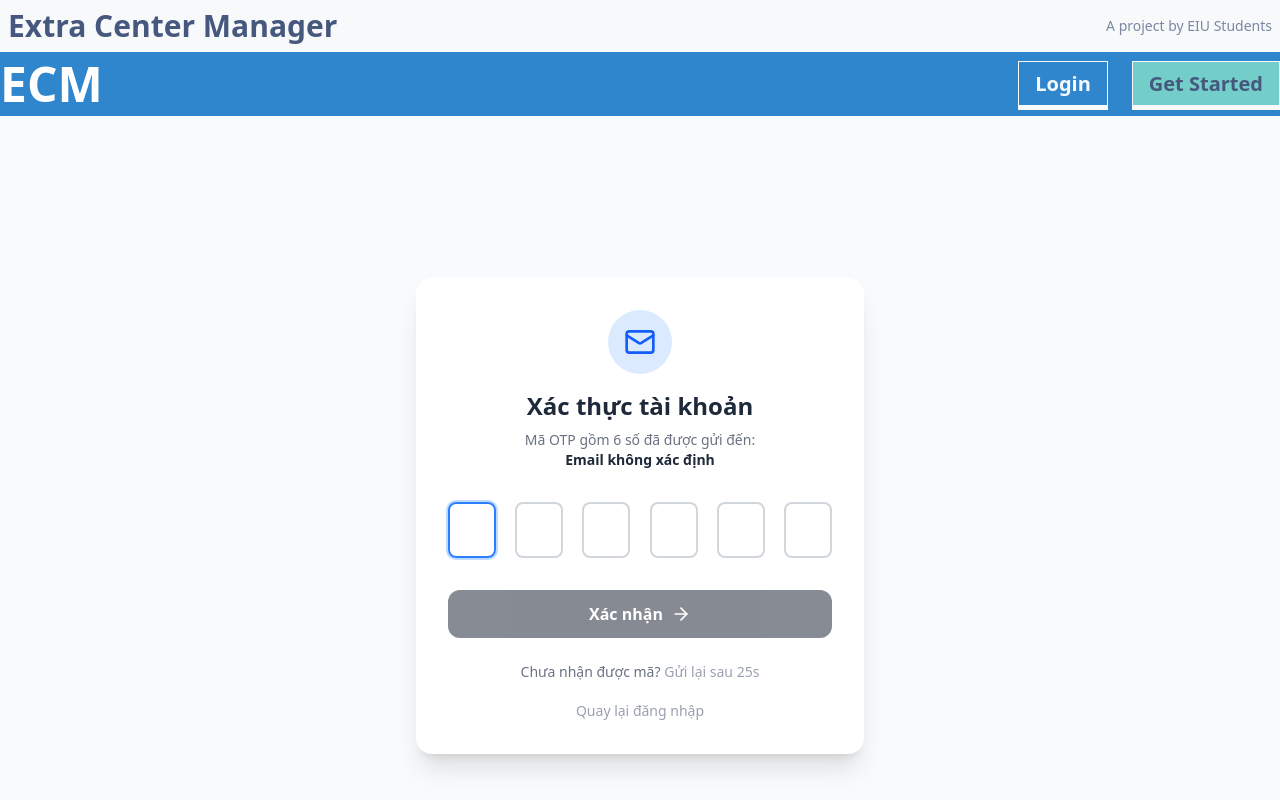
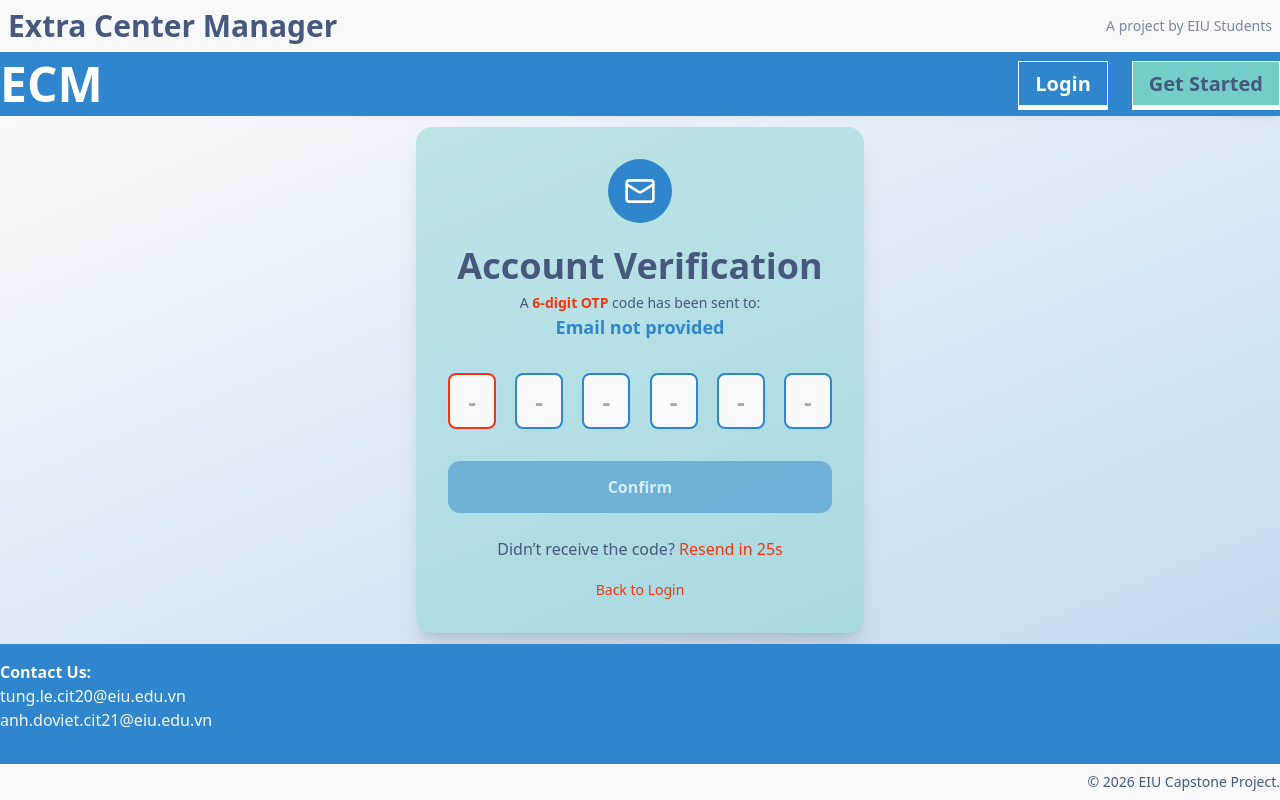
Before and after one commit to anhhh1801/Capstone_ECM, a Next.js app in the folder frontend/: page /verify in a window 1280 px wide. Shown: the top 800 px of the page. Built offline with nearby package versions, Linux system fonts and the light colour scheme; no server answers.

Commit message:
UI changes
- verifycation

```diff
--- a/frontend/src/app/globals.css
+++ b/frontend/src/app/globals.css
@@ -24,7 +24,7 @@
 .focus-outline:focus { outline: 3px solid rgba(48,134,204,0.25); outline-offset: 2px; }
 
 .main-btn {
-    border: 1px solid var(--color-main);
+    border: 2px solid var(--color-main);
     background-color: var(--color-soft-white);
     color: var(--color-main);
     padding: 0.75rem 1.5rem;
--- a/frontend/src/app/page.tsx
+++ b/frontend/src/app/page.tsx
@@ -24,7 +24,7 @@ export default function Home() {
 
           <Link
             href="/register"
-            className="self-start main-btn"
+            className="self-start main-btn font-bold"
           >
             I'm ready to get started
           </Link>
--- a/frontend/src/app/verify/page.tsx
+++ b/frontend/src/app/verify/page.tsx
@@ -5,21 +5,20 @@ import { useSearchParams, useRouter } from "next/navigation";
 import { verifyOtp, resendOtp } from "@/services/authService";
 import { CheckCircle, Loader2, Mail, ArrowRight, RefreshCcw } from "lucide-react";
 import Link from "next/link";
-import { toast } from "react-hot-toast"; // Assuming you use toast, or remove if not
+import { toast } from "react-hot-toast";
 
 function VerifyContent() {
     const searchParams = useSearchParams();
     const router = useRouter();
 
-    // Get email from URL (e.g. /verify?email=abc@gmail.com)
     const email = searchParams.get("email");
 
     const [otp, setOtp] = useState<string[]>(new Array(6).fill(""));
     const [status, setStatus] = useState<"idle" | "loading" | "success">("idle");
-    const [timer, setTimer] = useState(30); // 30s countdown for resend
+    const [timer, setTimer] = useState(30);
     const inputRefs = useRef<(HTMLInputElement | null)[]>([]);
 
-    // Countdown Logic
+    // Countdown
     useEffect(() => {
         if (timer > 0) {
             const interval = setInterval(() => setTimer((prev) => prev - 1), 1000);
@@ -27,104 +26,135 @@ function VerifyContent() {
         }
     }, [timer]);
 
-    // Focus first input on load
+    // Focus first input
     useEffect(() => {
         if (inputRefs.current[0]) {
             inputRefs.current[0].focus();
         }
     }, []);
 
-    // Handle Input Change
     const handleChange = (index: number, value: string) => {
-        if (isNaN(Number(value))) return; // Only allow numbers
+        if (isNaN(Number(value))) return;
 
         const newOtp = [...otp];
-        newOtp[index] = value.substring(value.length - 1); // Take last char
+        newOtp[index] = value.substring(value.length - 1);
         setOtp(newOtp);
 
-        // Move to next input
-        if (value && index < 5 && inputRefs.current[index + 1]) {
+        if (value && index < 5) {
             inputRefs.current[index + 1]?.focus();
         }
     };
 
-    // Handle Backspace
-    const handleKeyDown = (index: number, e: React.KeyboardEvent<HTMLInputElement>) => {
-        if (e.key === "Backspace" && !otp[index] && index > 0 && inputRefs.current[index - 1]) {
+    const handleKeyDown = (
+        index: number,
+        e: React.KeyboardEvent<HTMLInputElement>
+    ) => {
+        if (e.key === "Backspace" && !otp[index] && index > 0) {
             inputRefs.current[index - 1]?.focus();
         }
     };
 
-    // SUBMIT OTP
     const handleVerify = async () => {
         const code = otp.join("");
+
         if (code.length !== 6) {
-            toast.error("Vui lòng nhập đủ 6 số!");
+            toast.error("Please enter all 6 digits.");
             return;
         }
 
         if (!email) {
-            toast.error("Thiếu thông tin email!");
+            toast.error("Missing email information.");
             return;
         }
 
         setStatus("loading");
+
         try {
             await verifyOtp(email, code);
             setStatus("success");
-            toast.success("Xác thực thành công!");
+            toast.success("Verification successful!");
 
-            // Redirect to login after 2s
             setTimeout(() => router.push("/login"), 2000);
         } catch (error: any) {
             setStatus("idle");
-            const msg = error.response?.data || "Mã xác thực không đúng.";
+            const msg =
+                error.response?.data || "Invalid verification code.";
             toast.error(msg);
         }
     };
 
-    // RESEND OTP
     const handleResend = async () => {
-        if (timer > 0) return;
-        if (!email) return;
+        if (timer > 0 || !email) return;
 
         try {
             await resendOtp(email);
-            toast.success("Đã gửi lại mã OTP mới!");
-            setTimer(30); // Reset timer
-            setOtp(new Array(6).fill("")); // Clear inputs
-            inputRefs.current[0]?.focus(); // Focus start
+            toast.success("A new OTP has been sent!");
+            setTimer(30);
+            setOtp(new Array(6).fill(""));
+            inputRefs.current[0]?.focus();
         } catch (error: any) {
-            toast.error(error.response?.data || "Không thể gửi lại mã.");
+            toast.error(
+                error.response?.data || "Unable to resend OTP."
+            );
         }
     };
+    const handlePaste = (e: React.ClipboardEvent<HTMLInputElement>) => {
+        e.preventDefault();
 
-    // --- RENDER SUCCESS STATE ---
+        const pastedData = e.clipboardData.getData("text").trim();
+
+        if (!/^\d+$/.test(pastedData)) return; // only numbers
+
+        const pastedArray = pastedData.slice(0, 6).split("");
+
+        const newOtp = [...otp];
+
+        pastedArray.forEach((char, index) => {
+            newOtp[index] = char;
+        });
+
+        setOtp(newOtp);
+
+        // focus last filled input
+        const lastIndex = pastedArray.length - 1;
+        inputRefs.current[lastIndex]?.focus();
+    };
+
+    // Success Screen
     if (status === "success") {
         return (
             <div className="flex min-h-screen flex-col items-center justify-center bg-gray-50 p-4">
                 <div className="w-full max-w-md rounded-2xl bg-white p-8 shadow-xl text-center animate-in zoom-in duration-300">
                     <CheckCircle className="h-16 w-16 text-green-500 mx-auto mb-4" />
-                    <h2 className="text-2xl font-bold text-gray-800">Xác thực thành công!</h2>
-                    <p className="text-gray-500 mt-2">Tài khoản của bạn đã được kích hoạt.</p>
-                    <p className="text-sm text-gray-400 mt-1">Đang chuyển hướng đến trang đăng nhập...</p>
+                    <h2 className="text-2xl font-bold text-gray-800">
+                        Verification Successful!
+                    </h2>
+                    <p className="text-gray-500 mt-2">
+                        Your account has been activated.
+                    </p>
+                    <p className="text-sm text-gray-400 mt-1">
+                        Redirecting to login page...
+                    </p>
                 </div>
             </div>
         );
     }
 
     return (
-        <div className="flex min-h-screen flex-col items-center justify-center bg-gray-50 p-4">
-            <div className="w-full max-w-md rounded-2xl bg-white p-8 shadow-xl">
+        <div className="flex-1 flex items-center justify-center bg-gradient-to-br from-[var(--color-soft-white)] to-[var(--color-main)]/30 px-4">
+            <div className="w-full max-w-md rounded-2xl bg-[var(--color-secondary)]/40 p-8 shadow-xl transition-all hover:shadow-2xl">
+                <div className="text-center mb-8">
+                    <div className="mx-auto mb-4 flex h-16 w-16 items-center justify-center rounded-full bg-[var(--color-main)] text-white">
+                        <Mail size={32} />
+                    </div>
+                    <h2 className="header-1">Account Verification</h2>
 
-                <div className="text-center mb-8">
-                    <div className="mx-auto w-16 h-16 bg-blue-100 rounded-full flex items-center justify-center mb-4">
-                        <Mail className="h-8 w-8 text-blue-600" />
-                    </div>
-                    <h2 className="text-2xl font-bold text-gray-800">Xác thực tài khoản</h2>
-                    <p className="text-gray-500 mt-2 text-sm">
-                        Mã OTP gồm 6 số đã được gửi đến: <br />
-                        <span className="font-semibold text-gray-800">{email || "Email không xác định"}</span>
+                    <p className="mb-1 block text-sm font-medium text-[var(--color-text)]">
+                        A <span className="font-bold text-[var(--color-alert)]">6-digit OTP</span> code has been sent to:
+                        <br />
+                        <span className="font-bold text-lg text-[var(--color-main)]">
+                            {email || "Email not provided"}
+                        </span>
                     </p>
                 </div>
 
@@ -132,66 +162,86 @@ function VerifyContent() {
                     {otp.map((digit, index) => (
                         <input
                             key={index}
-                            ref={(el) => { inputRefs.current[index] = el }}
+                            ref={(el) => {
+                                inputRefs.current[index] = el;
+                            }}
                             type="text"
                             maxLength={1}
                             value={digit}
-                            onChange={(e) => handleChange(index, e.target.value)}
-                            onKeyDown={(e) => handleKeyDown(index, e)}
-                            className="w-12 h-14 text-center text-2xl font-bold border-2 border-gray-300 rounded-lg focus:border-blue-500 focus:ring-2 focus:ring-blue-200 outline-none transition-all"
+                            onChange={(e) =>
+                                handleChange(index, e.target.value)
+                            }
+                            onKeyDown={(e) =>
+                                handleKeyDown(index, e)
+                            }
+                            onPaste={handlePaste}
+                            placeholder="-"
+                            aria-label={`OTP digit ${index + 1}`}
+                            className="w-12 h-14 text-center text-2xl font-bold text-[var(--color-text)] border-2 border-[var(--color-main)] bg-[var(--color-soft-white)] rounded-lg focus:border-[var(--color-alert)] focus:ring-2 focus:ring-blue-200 outline-none transition-all"
                         />
                     ))}
                 </div>
 
                 <button
                     onClick={handleVerify}
-                    disabled={status === "loading" || otp.some(d => !d)}
-                    className="w-full bg-gray-900 text-white py-3 rounded-xl font-semibold hover:bg-gray-800 transition-all disabled:opacity-50 disabled:cursor-not-allowed flex items-center justify-center gap-2"
+                    disabled={
+                        status === "loading" || otp.some((d) => !d)
+                    }
+                    className="w-full bg-[var(--color-main)] border-2 border-[var(--color-main)] text-white py-3 rounded-xl font-semibold hover:bg-[var(--color-soft-white)] hover:text-[var(--color-main)] hover:border-[var(--color-main)] transition-all disabled:opacity-50 disabled:cursor-not-allowed flex items-center justify-center gap-2"
                 >
                     {status === "loading" ? (
                         <>
-                            <Loader2 className="animate-spin h-5 w-5" /> Đang xác thực...
+                            <Loader2 className="animate-spin h-5 w-5" />
+                            Verifying...
                         </>
                     ) : (
                         <>
-                            Xác nhận <ArrowRight className="h-5 w-5" />
+                            Confirm
                         </>
                     )}
                 </button>
 
-                <div className="mt-6 text-center text-sm">
-                    <p className="text-gray-500">
-                        Chưa nhận được mã?{" "}
+                <div className="mt-6 text-center">
+                    <p className="text-[var(--color-text)]">
+                        Didn’t receive the code?{" "}
                         {timer > 0 ? (
-                            <span className="text-gray-400 font-medium">
-                                Gửi lại sau {timer}s
+                            <span className="text-[var(--color-alert)] font-medium">
+                                Resend in {timer}s
                             </span>
                         ) : (
                             <button
                                 onClick={handleResend}
-                                className="text-blue-600 font-bold hover:underline inline-flex items-center gap-1"
+                                className="text-[var(--color-main)] font-bold hover:underline inline-flex items-center gap-1"
                             >
-                                <RefreshCcw className="h-3 w-3" /> Gửi lại mã
+                                <RefreshCcw className="h-3 w-3" />
+                                Resend Code
                             </button>
                         )}
                     </p>
                 </div>
 
                 <div className="mt-4 text-center">
-                    <Link href="/login" className="text-sm text-gray-400 hover:text-gray-600">
-                        Quay lại đăng nhập
+                    <Link
+                        href="/login"
+                        className="text-sm text-[var(--color-alert)] hover:underline"
+                    >
+                        Back to Login
                     </Link>
                 </div>
-
             </div>
         </div>
     );
 }
 
-// Wrapper for Suspense (Next.js requirement)
 export default function VerifyPage() {
     return (
-        <Suspense fallback={<div className="flex h-screen items-center justify-center">Loading...</div>}>
+        <Suspense
+            fallback={
+                <div className="flex h-screen items-center justify-center">
+                    Loading...
+                </div>
+            }
+        >
             <VerifyContent />
         </Suspense>
     );
--- a/frontend/src/components/BannerSlide.tsx
+++ b/frontend/src/components/BannerSlide.tsx
@@ -20,7 +20,7 @@ export default function BannerSlider() {
   useEffect(() => {
     const interval = setInterval(() => {
       nextSlide();
-    }, 4000);
+    }, 7000);
     return () => clearInterval(interval);
   }, []);
 
@@ -58,7 +58,7 @@ export default function BannerSlider() {
       {/* Prev Button */}
       <button
         onClick={prevSlide}
-        className="absolute left-2 top-1/2 -translate-y-1/2 z-20 bg-white/30 hover:bg-white/50 p-2 rounded-full"
+        className="absolute left-2 top-1/2 -translate-y-1/2 z-20 bg-white/30 hover:bg-white/50 p-2 rounded-full text-[var(--color-secondary)] font-bold"
       >
         ❮
       </button>
@@ -66,7 +66,7 @@ export default function BannerSlider() {
       {/* Next Button */}
       <button
         onClick={nextSlide}
-        className="absolute right-2 top-1/2 -translate-y-1/2 z-20 bg-white/30 hover:bg-white/50 p-2 rounded-full"
+        className="absolute right-2 top-1/2 -translate-y-1/2 z-20 bg-white/30 hover:bg-white/50 p-2 rounded-full text-[var(--color-secondary)] font-bold"
       >
         ❯
       </button>
```
